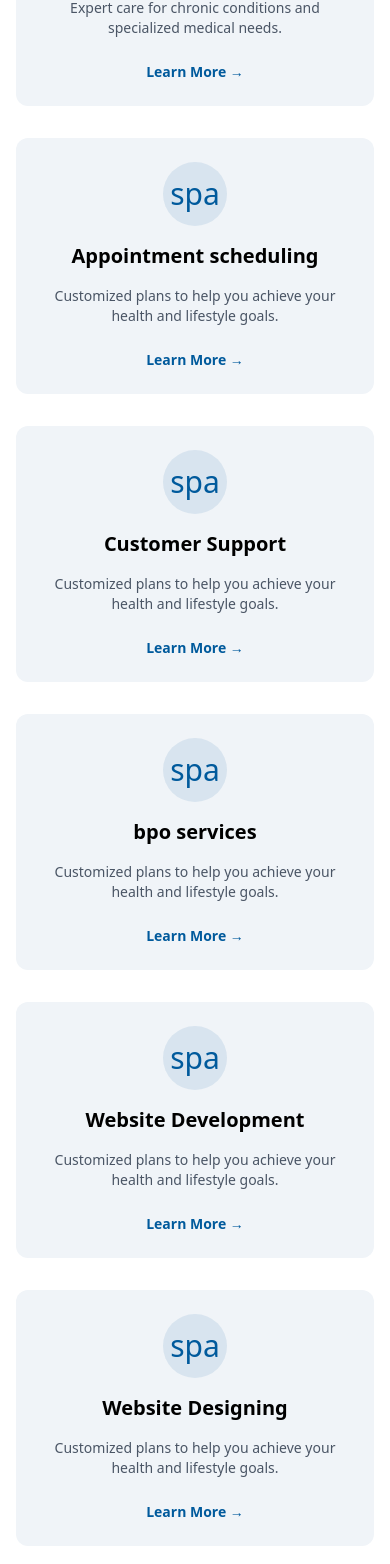
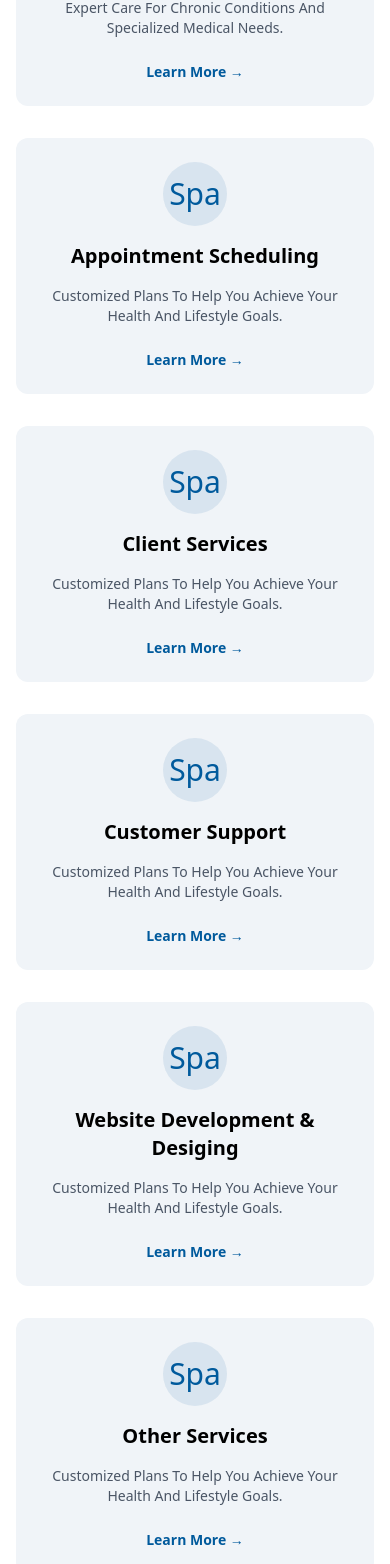
Before and after one commit to muaazarif3/curexsolutions, a React (Vite) app: page /services in a window 390 px wide. Shown: the part 1396-2960 px from the top of the page. Built offline with nearby package versions, Linux system fonts and the light colour scheme.

Commit message:
Hello new

```diff
--- a/src/Components/Footer.jsx
+++ b/src/Components/Footer.jsx
@@ -28,7 +28,7 @@ function Footer() {
                     {/* Contact Info */}
                     <div className="flex flex-col gap-2 mt-3 text-gray-700 text-sm">
                         <p className="flex items-center gap-2">
-                            <FaPhoneAlt className="text-[#005A9C]" /> +92 370 0968674
+                            <FaPhoneAlt className="text-[#005A9C]" /> +92 370 0968677
 
                         </p>
                         <p className="flex items-center gap-2">
@@ -51,7 +51,6 @@ function Footer() {
                     <a href="#" className="hover:opacity-70"><FaInstagram /></a>
                     <a href="#" className="hover:opacity-70"><FaTwitter /></a>
                     <a href="#" className="hover:opacity-70"><FaLinkedinIn /></a>
-                    <a href="#" className="hover:opacity-70"><FaYoutube /></a>
                 </div>
 
             </div>
--- a/src/Components/Header.jsx
+++ b/src/Components/Header.jsx
@@ -39,9 +39,9 @@ const Header = () => {
 
                     <nav className="hidden md:flex items-center space-x-4">
                         <Link to="/" className="hover:underline">Home</Link>
-                        <Link to="/about" className="hover:underline">About</Link>
-                        <Link to="/contact" className="hover:underline">Contact</Link>
-                        <Link to="/services" className="hover:underline">Service</Link>
+                        <Link to="/about" className="hover:underline">About Us</Link>
+                        <Link to="/contact" className="hover:underline">Contact Us</Link>
+                        <Link to="/services" className="hover:underline">Services</Link>
                         <a
                             href="tel:+1234567890"
                             className="w-full lg:w-auto px-6 py-2 text-white font-semibold rounded-lg bg-primary
@@ -49,7 +49,7 @@ const Header = () => {
                        flex  gap-2 justify-center items-center shadow-xl hover:shadow-cyan-500/50
                        max-w-xs mx-auto" // Added max-width and margin auto for centering/desktop visibility
                         >
-                            Discovery Call
+                            Request Demo
                            <FaArrowRightLong className="mt-1" />
                         </a>
                     </nav>
--- a/src/Components/Pages/Home.jsx
+++ b/src/Components/Pages/Home.jsx
@@ -57,9 +57,7 @@ const Home = () => {
         <main className="font-lato absolute w-full h-full z-10 flex flex-col justify-center min-h-screen px-4 sm:px-6 lg:px-12 py-16">
           <div className="text-white max-w-2xl">
             {/* BOOST */}
-            <p className="hero-script-text text-4xl mb-4 text-primary tracking-wider">
-              BOOST
-            </p>
+
 
             {/* MAIN HEADING */}
             <h1 className="text-4xl sm:text-5xl lg:text-7xl font-extrabold tracking-tight leading-tight uppercase">
@@ -89,7 +87,7 @@ const Home = () => {
             </p>
           </div>
 
-          <div className="grid grid-cols-1 gap-8 md:grid-cols-2 lg:grid-cols-4">
+        <div className="grid grid-cols-1 gap-8 md:grid-cols-2 lg:grid-cols-4 capitalize">
             {/* Card 1 */}
             <Card
               icon="shield_with_heart"
@@ -111,7 +109,12 @@ const Home = () => {
 
             <Card
               icon="spa"
-              title="Appointment scheduling"
+              title="Appointment Scheduling"
+              description="Customized plans to help you achieve your health and lifestyle goals."
+            />
+            <Card
+              icon="spa"
+              title="Client Services"
               description="Customized plans to help you achieve your health and lifestyle goals."
             />
             <Card
@@ -121,17 +124,12 @@ const Home = () => {
             />
             <Card
               icon="spa"
-              title="bpo services"
+              title="Website Development & Desiging"
               description="Customized plans to help you achieve your health and lifestyle goals."
             />
             <Card
               icon="spa"
-              title="Website Development"
-              description="Customized plans to help you achieve your health and lifestyle goals."
-            />
-            <Card
-              icon="spa"
-              title="Website Designing"
+              title="Other Services"
               description="Customized plans to help you achieve your health and lifestyle goals."
             />
 
--- a/src/Components/Pages/Services.jsx
+++ b/src/Components/Pages/Services.jsx
@@ -42,7 +42,7 @@ export default function Services() {
             </p>
           </div>
 
-          <div className="grid grid-cols-1 gap-8 md:grid-cols-2 lg:grid-cols-4">
+          <div className="grid grid-cols-1 gap-8 md:grid-cols-2 lg:grid-cols-4 capitalize">
             {/* Card 1 */}
             <Card
               icon="shield_with_heart"
@@ -64,7 +64,12 @@ export default function Services() {
 
             <Card
               icon="spa"
-  title="Appointment scheduling"
+              title="Appointment Scheduling"
+              description="Customized plans to help you achieve your health and lifestyle goals."
+            />
+            <Card
+              icon="spa"
+              title="Client Services"
               description="Customized plans to help you achieve your health and lifestyle goals."
             />
             <Card
@@ -74,17 +79,12 @@ export default function Services() {
             />
             <Card
               icon="spa"
-  title="bpo services"
+              title="Website Development & Desiging"
               description="Customized plans to help you achieve your health and lifestyle goals."
             />
             <Card
               icon="spa"
-  title="Website Development"
-  description="Customized plans to help you achieve your health and lifestyle goals."
-/>
-<Card
-  icon="spa"
-  title="Website Designing"
+              title="Other Services"
               description="Customized plans to help you achieve your health and lifestyle goals."
             />
 
--- a/src/Components/SolutionMetrics.jsx
+++ b/src/Components/SolutionMetrics.jsx
@@ -5,10 +5,10 @@ import { ScrollTrigger } from "gsap/ScrollTrigger";
 gsap.registerPlugin(ScrollTrigger);
 
 const metrics = [
-    { id: "bills-sent", value: 18, unit: "M", label: "Original Bills Sent", type: "number" },
-    { id: "bills-payment", value: 8.1, unit: "B", label: "Original Bills Payment", type: "currency" },
-    { id: "appeals-sent", value: 1.8, unit: "M", label: "Second Review ", type: "number" },
-    { id: "appeal-payments", value: 12, unit: "M", label: "Appeal Payments", type: "currency" },
+    { id: "Years with you", value: 5, unit: "+", label: "Years with you", type: "number" },
+    { id: "bills-payment", value: 7, unit: "+", label: "Practices", type: "currency" },
+    { id: "appeals-sent", value: 20, unit: "+", label: "Providers ", type: "number" },
+    { id: "appeal-payments", value: 1, unit: "", label: "Laboratories", type: "currency" },
 ];
 
 const formatValue = (val, type) => {
--- a/src/Components/WhyCurex.jsx
+++ b/src/Components/WhyCurex.jsx
@@ -22,7 +22,7 @@ const WhyCurex = () => {
         {/* Left Column */}
         <div className="w-full lg:w-1/2 space-y-8 text-gray-800">
           <h1 className="text-4xl sm:text-5xl font-extrabold tracking-tight">
-            Why <span className="text-primary border-b-4 border-primary pb-1">MLM</span>
+            Why <span className="text-primary border-b-4 border-primary pb-1">Curex</span>
           </h1>
           <p className="text-lg text-gray-600 max-full">
             Supercharge Your Earnings and Bid Farewell to Insurance Hassles with MLM's RCM and Medical Billing Marvel! Our 35 years of industry dominance is powered by:
@@ -42,7 +42,7 @@ const WhyCurex = () => {
               We've got your back every step of the way.
             </p>
             <button className="px-6 py-3 relative bg-primary text-white font-bold rounded-xl shadow-lg hover:bg-teal-700 transition transform hover:scale-105 focus:outline-none focus:ring-4 focus:ring-primary focus:ring-opacity-50 flex items-center gap-2">
-             Contatc Us +
+             Contatc Us
             </button>
           </div>
         </div>
```
Also changed, not shown: src/Components/OurSpecial.jsx (+15 -15 lines). Lines whose indentation alone changed are shown as unchanged.
